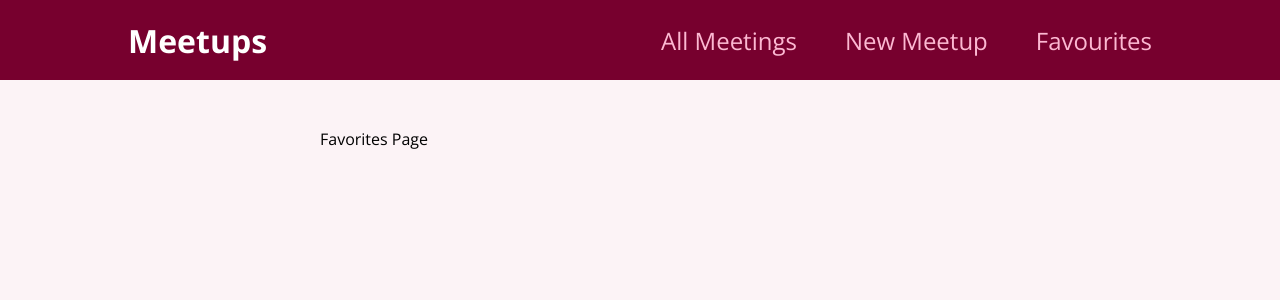
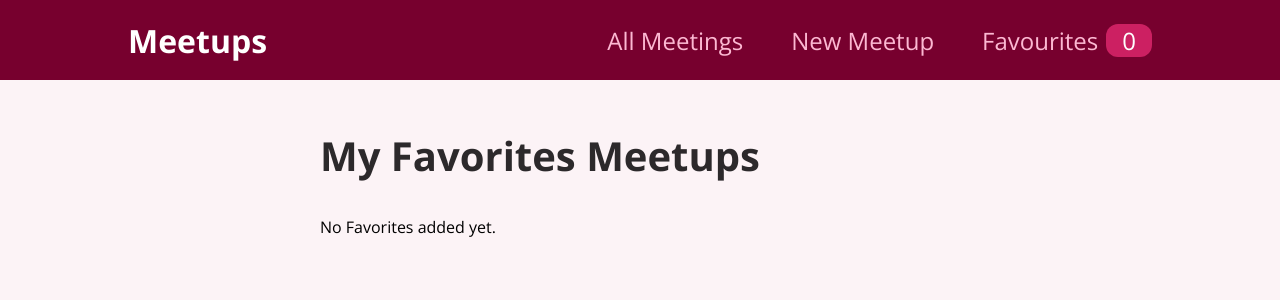
Before and after one commit to kmunirpm/meet-up, a React (Create React App) app: page /favorites in a window 1280 px wide. Shown: the top 300 px of the page. Built offline with nearby package versions, Linux system fonts and the light colour scheme.

Commit message:
favorites page finished

```diff
--- a/src/components/layout/MainNav.js
+++ b/src/components/layout/MainNav.js
@@ -1,7 +1,12 @@
+import { useContext } from "react";
 import { Link } from "react-router-dom";
+
 import classes from "./MainNav.module.css";
+import FavoritesContext from "../../store/favorites-context";
 
 const MainNavigation = () => {
+  const favoritesCtx = useContext(FavoritesContext);
+
   return (
     <header className={classes.header}>
       <div className={classes.logo}>Meetups</div>
@@ -14,7 +19,12 @@
             <Link to="/new-meetup">New Meetup</Link>
           </li>
           <li>
-            <Link to="/favorites">Favourites</Link>
+            <Link to="/favorites">
+              Favourites
+              <span className={classes.badge}>
+                {favoritesCtx.totalFavorites}
+              </span>
+            </Link>
           </li>
         </ul>
       </nav>
--- a/src/pages/Favorites.js
+++ b/src/pages/Favorites.js
@@ -1,5 +1,23 @@
+import { useContext } from "react";
+import FavoritesContext from "../store/favorites-context";
+import MeetupList from "../components/meetups/MeetupList";
+
 const FavoritesPage = () => {
-  return <div>Favorites Page</div>;
+  const favoritesCtx = useContext(FavoritesContext);
+
+  let content;
+  if (favoritesCtx.totalFavorites === 0) {
+    content = <p>No Favorites added yet.</p>;
+  } else {
+    content = <MeetupList meetups={favoritesCtx.favorites} />;
+  }
+
+  return (
+    <section>
+      <h1>My Favorites Meetups</h1>
+      {content}
+    </section>
+  );
 };
 
 export default FavoritesPage;
```
